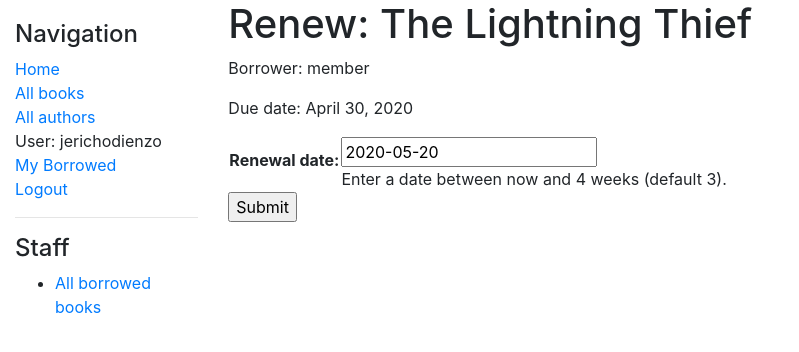
After one commit to Densolator/SECURDE, a Django app: page /catalog/book/8160e471-d4bc-4fdd-b60b-cd314b8ef033/renew/ in a window 1280 px wide. The commit adds this page. Shown: the top 352 px of the page, without its empty margins (0-799 px from the left). Run offline with Django 3.2, Linux system fonts and the light colour scheme; a user stored in the database is signed in; data comes from the database, SQL or seed files in the repository; both versions use the stored data as it was after the commit; some libraries are stand-ins or nearby versions.

Commit message:
All borrowed books and renew functionality for library staff done.

```diff
--- /dev/null
+++ b/catalog/forms.py
@@ -0,0 +1,22 @@
+import datetime
+
+from django import forms
+from django.core.exceptions import ValidationError
+from django.utils.translation import ugettext_lazy as _
+
+class RenewBookForm(forms.Form):
+    renewal_date = forms.DateField(help_text="Enter a date between now and 4 weeks (default 3).")
+
+    def clean_renewal_date(self):
+        data = self.cleaned_data['renewal_date']
+
+        # Check if a date is not in the past.
+        if data < datetime.date.today():
+            raise ValidationError(_('Invalid date - renewal in past'))
+
+        # Check if a date is in the allowed range (+4 weeks from today).
+        if data > datetime.date.today() + datetime.timedelta(weeks=4):
+            raise ValidationError(_('Invalid date - renewal more than 4 weeks ahead'))
+
+        # Remember to always return the cleaned data.
+        return data
--- a/catalog/models.py
+++ b/catalog/models.py
@@ -68,6 +68,8 @@
 		help_text = 'Book Availability',
 	)
 
+
+
 	@property
 	def is_overdue(self):
 		if self.due_back and date.today() > self.due_back:
@@ -76,6 +78,7 @@
 
 	class Meta:
 		ordering = ['due_back']
+		permissions = (("can_mark_returned", "Set book as returned"),)
 
 	def book_language(self):
 		return "\n".join([str(p) for p in self.language.all()])
--- a/catalog/templates/base_generic.html
+++ b/catalog/templates/base_generic.html
@@ -15,6 +15,7 @@
       <div class="col-sm-2">
       {% block sidebar %}
         <ul class="sidebar-nav">
+          <h4>Navigation</h4>
           <li><a href="{% url 'index' %}">Home</a></li>
           <li><a href="{% url 'books' %}">All books</a></li>
           <li><a href="{% url 'authors' %}">All authors</a></li>
@@ -26,6 +27,13 @@
             <li><a href="{% url 'login'%}?next={{request.path}}">Login</a></li>
           {% endif %}
         </ul>
+        <hr>
+        {% if perms.catalog.can_mark_returned %}
+          <h4>Staff</h4>
+          <ul>
+            <li><a href = "{% url 'borrowed-books' %}">All borrowed books</a></li>
+          </ul>
+        {% endif %}
      {% endblock %}
       </div>
       <div class="col-sm-10 ">{% block content %}{% endblock %}</div>
--- /dev/null
+++ b/catalog/templates/catalog/book_renew_librarian.html
@@ -0,0 +1,15 @@
+{% extends "base_generic.html" %}
+
+{% block content %}
+  <h1>Renew: {{ book_instance.book.title }}</h1>
+  <p>Borrower: {{ book_instance.borrower }}</p>
+  <p{% if book_instance.is_overdue %} class="text-danger"{% endif %}>Due date: {{ book_instance.due_back }}</p>
+
+  <form action="" method="post">
+    {% csrf_token %}
+    <table>
+    {{ form.as_table }}
+    </table>
+    <input type="submit" value="Submit">
+  </form>
+{% endblock %}
--- a/catalog/templates/index.html
+++ b/catalog/templates/index.html
@@ -2,7 +2,7 @@
 
 {% block content %}
   <h1>Local Library Home</h1>
-  <p>Welcome to LocalLibrary, a website developed by <em>Mozilla Developer Network</em>!</p>
+  <p>Welcome to LocalLibrary, a website developed by <em>us</em>!</p>
   <h2>Dynamic content</h2>
   <p>The library has the following record counts:</p>
   <ul>
@@ -11,5 +11,5 @@
     <li><strong>Copies available:</strong> {{ num_instances_available }}</li>
     <li><strong>Authors:</strong> {{ num_authors }}</li>
   </ul>
-  <p>You have visited this page {{ num_visits }}{% if num_visits == 1 %} time{% else %} times{% endif %}.</p>
+  <!-- <p>You have visited this page {{ num_visits }}{% if num_visits == 1 %} time{% else %} times{% endif %}.</p> -->
 {% endblock %}
--- a/catalog/urls.py
+++ b/catalog/urls.py
@@ -12,3 +12,10 @@
 urlpatterns += [
     path('mybooks/', views.LoanedBooksByUserListView.as_view(), name='my-borrowed'),
 ]
+urlpatterns += [
+    path('book/<uuid:pk>/renew/', views.renew_book_librarian, name='renew-book-librarian'),
+]
+
+urlpatterns += [
+    path('borrowed/', views.BookInstanceListView.as_view(), name='borrowed-books'),
+]
--- a/catalog/views.py
+++ b/catalog/views.py
@@ -1,9 +1,17 @@
+import datetime
 from django.shortcuts import render
 from django.contrib.auth.mixins import LoginRequiredMixin
+from django.contrib.auth.decorators import permission_required
 
 from catalog.models import Book, Author, BookInstance, Genre
 
 from django.views import generic
+
+from django.shortcuts import render, get_object_or_404
+from django.http import HttpResponseRedirect
+from django.urls import reverse
+
+from catalog.forms import RenewBookForm
 
 class BookListView(generic.ListView):
     model = Book
@@ -16,6 +24,9 @@
 
 class AuthorDetailView(generic.DetailView):
     model = Author
+
+class BookInstanceListView(generic.ListView):
+    model = BookInstance
 
 def index(request):
     """View function for home page of site."""
@@ -53,3 +64,34 @@
 
     def get_queryset(self):
         return BookInstance.objects.filter(borrower=self.request.user).filter(status__exact='o').order_by('due_back')
+
+@permission_required('catalog.can_mark_returned')
+def renew_book_librarian(request, pk):
+    book_instance = get_object_or_404(BookInstance, pk=pk)
+
+    # If this is a POST request then process the Form data
+    if request.method == 'POST':
+
+        # Create a form instance and populate it with data from the request (binding):
+        form = RenewBookForm(request.POST)
+
+        # Check if the form is valid:
+        if form.is_valid():
+            # process the data in form.cleaned_data as required (here we just write it to the model due_back field)
+            book_instance.due_back = form.cleaned_data['renewal_date']
+            book_instance.save()
+
+            # redirect to a new URL:
+            return HttpResponseRedirect(reverse('all-borrowed') )
+
+    # If this is a GET (or any other method) create the default form.
+    else:
+        proposed_renewal_date = datetime.date.today() + datetime.timedelta(weeks=3)
+        form = RenewBookForm(initial={'renewal_date': proposed_renewal_date})
+
+    context = {
+        'form': form,
+        'book_instance': book_instance,
+    }
+
+    return render(request, 'catalog/book_renew_librarian.html', context)
```
Also changed, not shown: catalog/templates/catalog/bookinstance_list.html (added, +16 -0 lines), catalog/migrations/0008_auto_20200429_0519.py (added), db.sqlite3.
